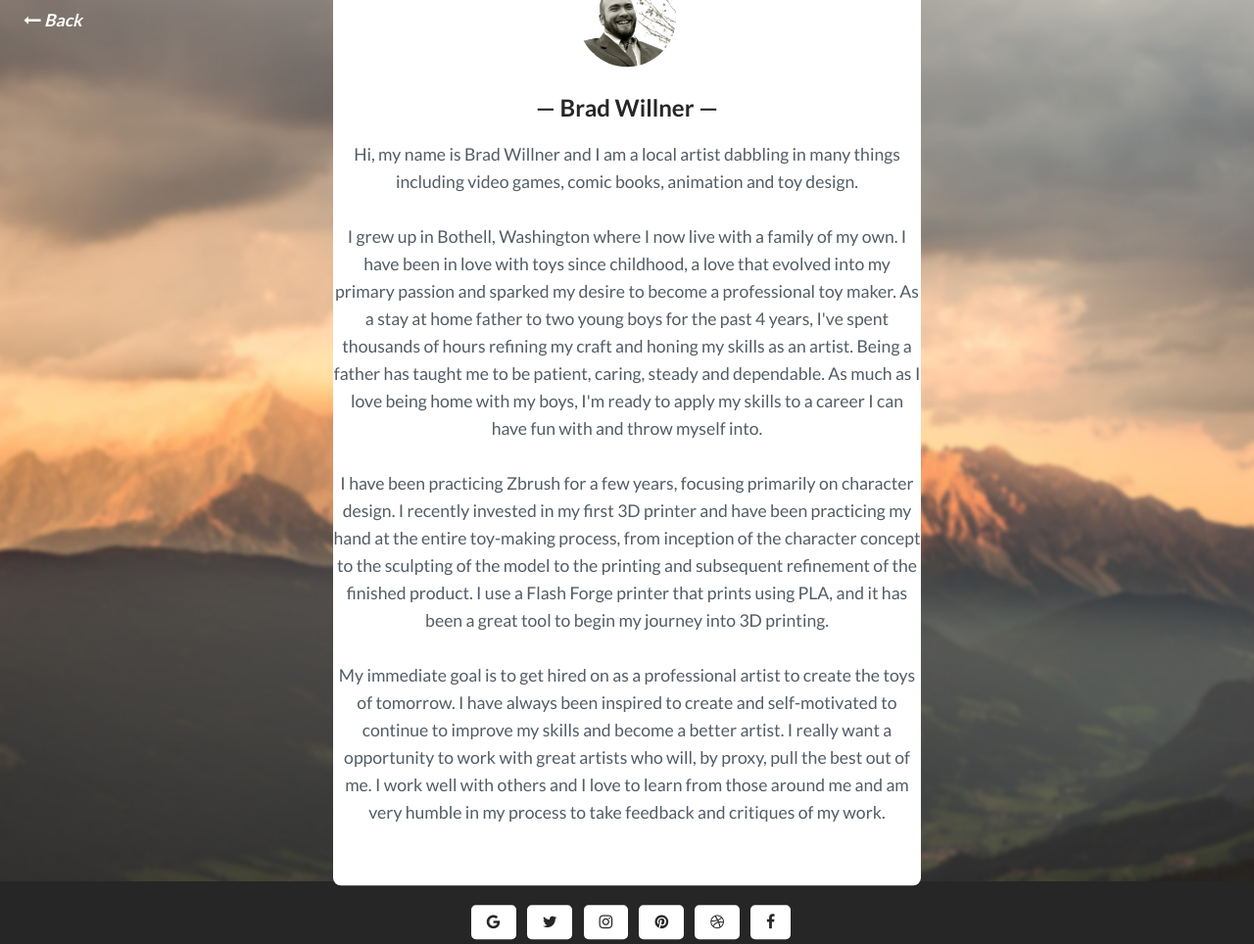
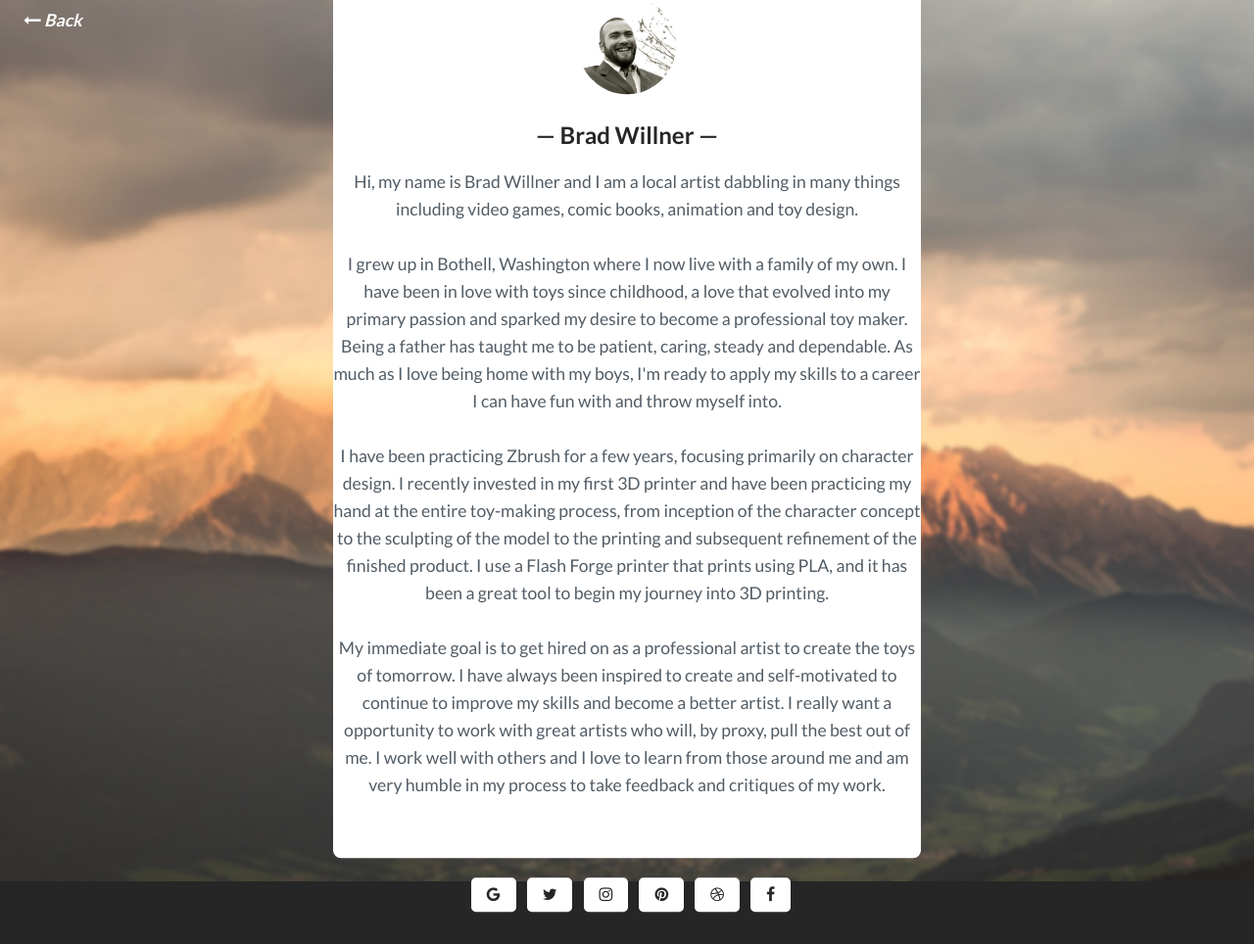
Before and after one commit to bradwillner/bradwillner.github.io, a Jekyll site: the page built from _pages/about.html, in a window 1280 px wide. Shown: the whole page at 98% size. Built offline with Jekyll 4.4.1, drawn with Linux system fonts in a browser that asks for light colours; after the commit the page ends 936 px from its top, so only the background shows below that.

Commit message:
Update about.html

```diff
--- a/_pages/about.html
+++ b/_pages/about.html
@@ -17,7 +17,6 @@ permalink: /about/
 
             <p class="author_subtitle">I grew up in Bothell, Washington where I now live with a family of my own.  I have been in love with toys since childhood,
               a love that evolved into my primary passion and sparked my desire to become a professional toy maker.
-As a stay at home father to two young boys for the past 4 years, I've spent thousands of hours refining my craft and honing my skills as an artist.
 Being a father has taught me to be patient, caring, steady and dependable.  As much as I love being home with my boys,
               I'm ready to apply my skills to a career I can have fun with and throw myself into.
 
```
